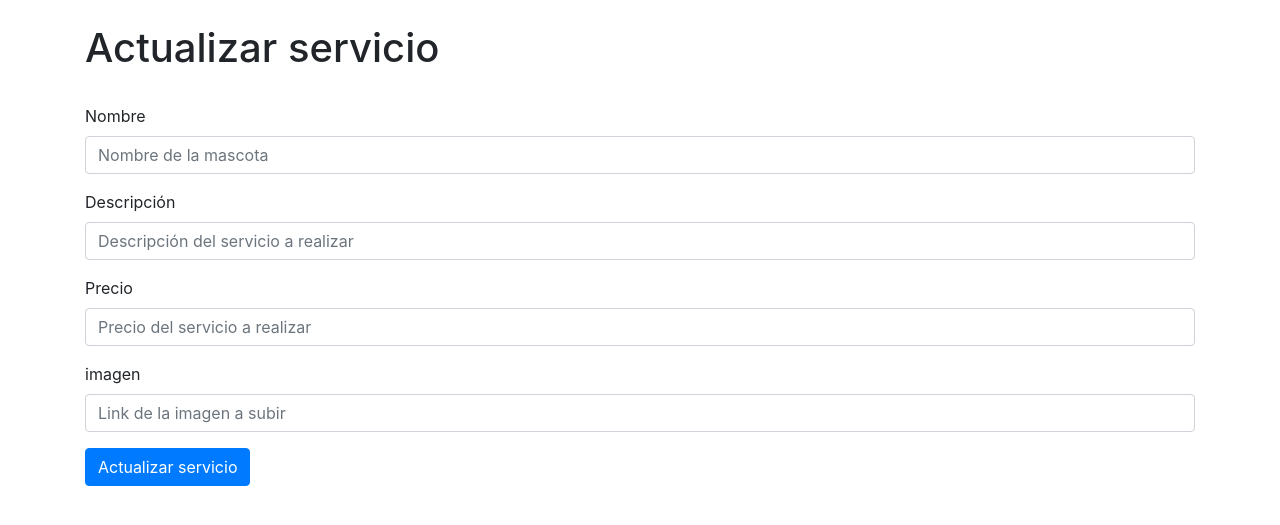
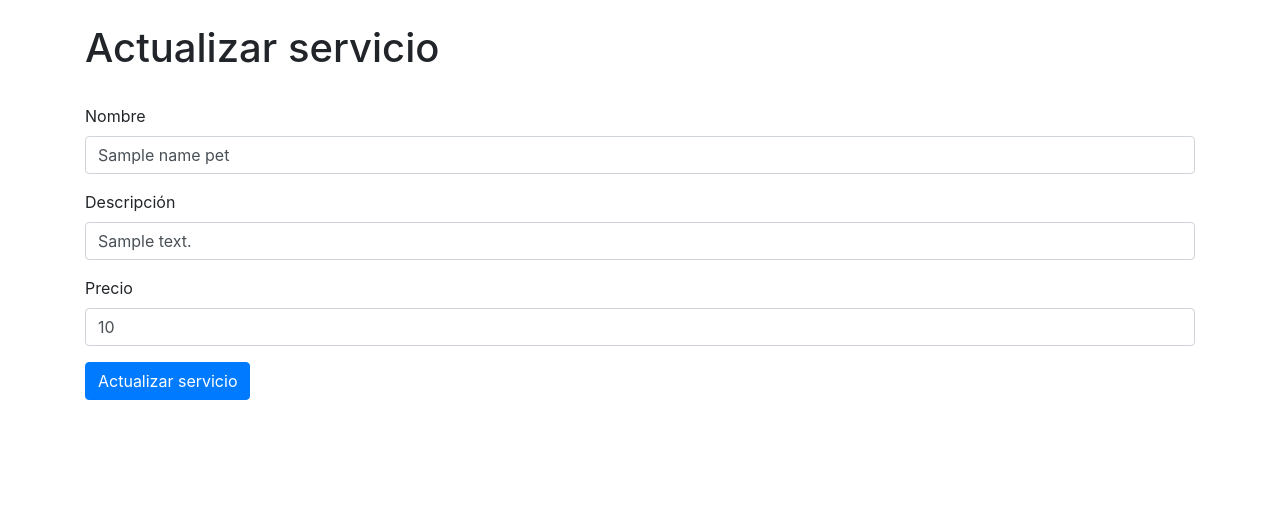
Before and after one commit to LSanchez08/DjangoPostgres, a Django app: template DjangoPostgres/DjangoPostgres/templates/pages/update.html in a window 1280 px wide. Shown: the part 56-581 px from the top of the page. Run offline with Django 4.2, Linux system fonts and the light colour scheme; the template is opened without the code that fills it: most values are stand-ins (such as "Sample title", 1, 10 or a date in 2020); parts of the project's set-up code (start-up, migrations or seed data) failed here and were passed over; some libraries are stand-ins or nearby versions; some web fonts are replaced.

Commit message:
finished updated

```diff
--- a/DjangoPostgres/DjangoPostgres/templates/pages/update.html
+++ b/DjangoPostgres/DjangoPostgres/templates/pages/update.html
@@ -12,7 +12,7 @@
         <div class="collapse navbar-collapse" id="navbarNav">
         <ul class="navbar-nav">
             <li class="nav-item active">
-              <a class="nav-link" href="../">Inicio <span class="sr-only">(current)</span></a>
+              <a class="nav-link" href="{% url 'home' %}">Inicio <span class="sr-only">(current)</span></a>
             </li>
         </ul>
         </div>
@@ -24,22 +24,19 @@
     <br>
     <h1>Actualizar servicio</h1>
     <br>
-    <form>
+    <form method="post" action="{% url 'odooPut' %}">
       <div class="form-group">
         <label for="name">Nombre</label>
-        <input type="text" class="form-control" id="name" placeholder="Nombre de la mascota">
+        <input name="id" hidden type="text" value="{{id_pet}}">
+        <input name="name" type="text" class="form-control" id="name" placeholder="Nombre de la mascota" value="{{name_pet}}">
       </div>
       <div class="form-group">
         <label for="description">Descripción</label>
-        <input type="text" class="form-control" id="description" placeholder="Descripción del servicio a realizar">
+        <input name="description" type="text" class="form-control" id="description" placeholder="Descripción del servicio a realizar" value="{{description_pet}}">
       </div>
       <div class="form-group">
         <label for="name">Precio</label>
-        <input type="number" class="form-control" id="name" placeholder="Precio del servicio a realizar">
-      </div>
-      <div class="form-group">
-        <label for="name">imagen</label>
-        <input type="text" class="form-control" id="name" placeholder="Link de la imagen a subir">
+        <input name="price" type="number" class="form-control" id="name" placeholder="Precio del servicio a realizar" value="{{price_pet}}">
       </div>
       <button type="submit" class="btn btn-primary">Actualizar servicio</button>
     </form>
--- a/DjangoPostgres/DjangoPostgres/urls.py
+++ b/DjangoPostgres/DjangoPostgres/urls.py
@@ -4,7 +4,7 @@ from api.views import *
 
 urlpatterns = [
     path('', home, name='home'),
-    path('update/', update, name='update'),
+    path('update/<id_pet>/<name_pet>/<description_pet>/<price_pet>', update, name='update'),
     path('create/', create, name='create'),
     path('admin/', admin.site.urls),
     path('user/', index_page, name='index_page'),
```
Also changed, not shown: DjangoPostgres/DjangoPostgres/templates/pages/home.html (+10 -6 lines), DjangoPostgres/api/views.py (+14 -5 lines).
